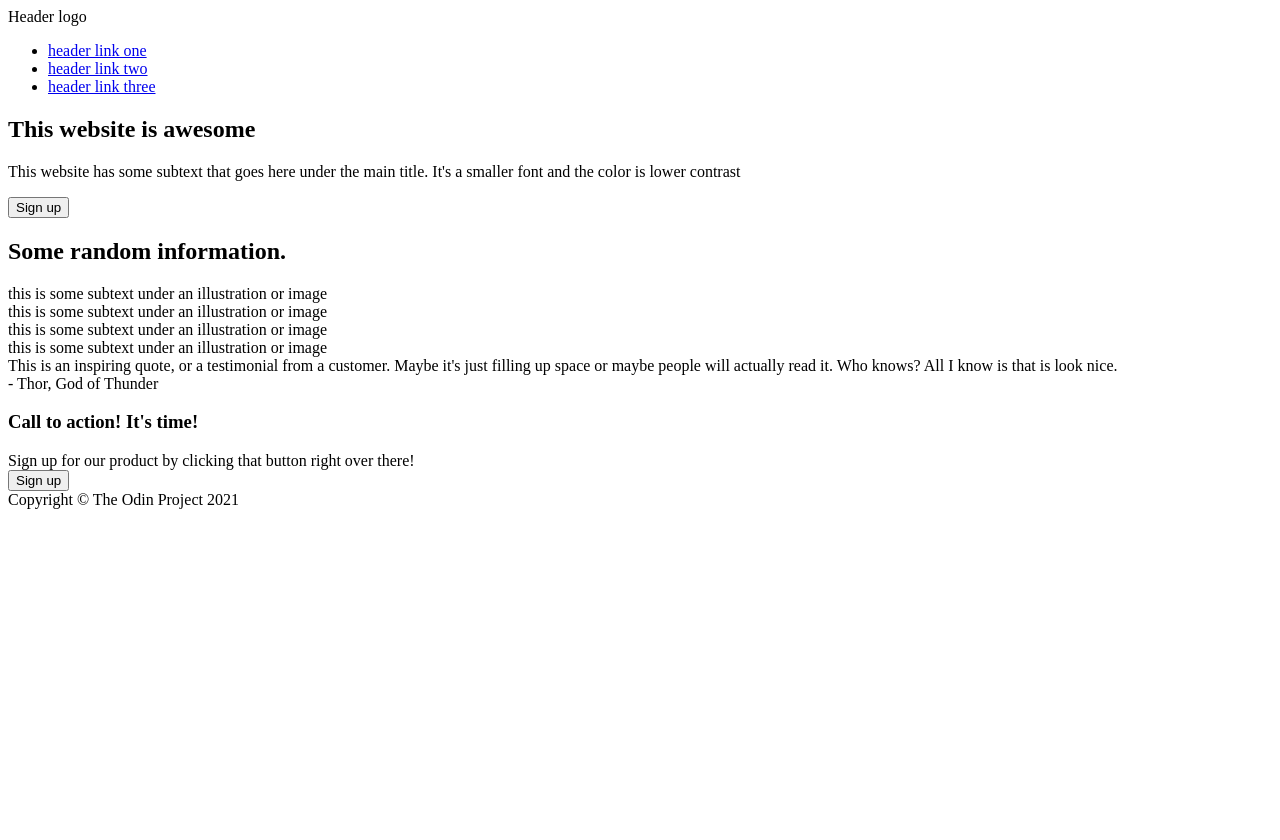
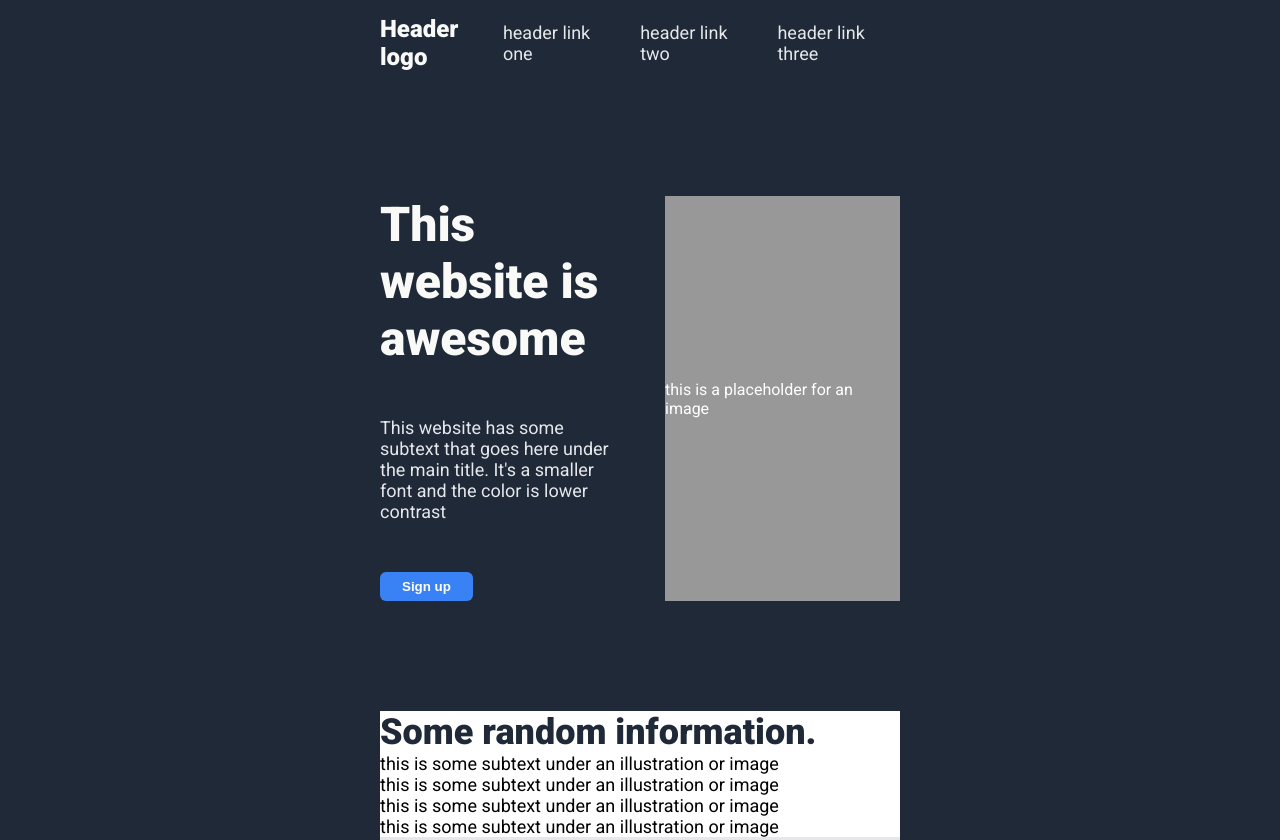
Before and after one commit to iyurchak/top_landing_page, a plain HTML site: page index.html in a window 1280 px wide. Shown: the top 840 px of the page. Before the commit the page ends 800 px from the top, so only its background shows below. Drawn offline with Linux system fonts and the light colour scheme.

Commit message:
Add styles to nav bar
Now nav bar has flex styling, footer is at the bottom of the page.
Also background colors and font colors were added.

```diff
--- a/index.html
+++ b/index.html
@@ -9,11 +9,9 @@
 </head>
 
 <body>
-    <div class="body">
-
     <nav>
         <div class="logo">Header logo</div>
-            <ul class="nav-bar">
+        <ul class="nav-link-bar">
             <li><a href="#">header link one</a></li>
             <li><a href="#">header link two</a></li>
             <li><a href="#">header link three</a></li>
@@ -28,7 +26,9 @@
                     color is lower contrast</p>
                 <button class="signup-button">Sign up</button>
             </div>
-                <div class="hero-image"></div>
+            <div class="hero-image">
+                this is a placeholder for an image
+            </div>
         </section>
 
         <section class="info-section">
@@ -72,6 +72,7 @@
         </section>
 
         <section class="signup-section">
+            <div class="singup-section-wrapper">
                 <h3>Call to action! It's time!</h3>
                 <div class="signup-info">
                     Sign up for our product by clicking that button right over there!
@@ -79,6 +80,7 @@
                 <button class="signup-section-button">
                     Sign up
                 </button>
+            </div>
         </section>
     </main>
 
@@ -87,8 +89,6 @@
             Copyright &#169; The Odin Project 2021
         </div>
     </footer>
-
-    </div>
 </body>
 
 </html>
--- a/styles.css
+++ b/styles.css
@@ -0,0 +1,141 @@
+@import url('https://fonts.googleapis.com/css2?family=Roboto:ital,wght@0,100..900;1,100..900&display=swap');
+
+* {
+    margin: 0;
+    padding: 0;
+}
+body {
+    font-family: "Roboto", sans-serif;
+    min-height: 100vh;
+    display: flex;
+    flex-direction: column;
+}
+main {
+    flex: 1;
+}
+ul {
+    list-style-type: none;
+}
+button {
+    border: none;
+    padding: 7px 22px;
+    font-weight: 900;
+    border-radius: 6px;
+}
+
+/* ---------------------------------------- */
+/* ---------------------------------------- */
+/* BACKGROUND COLORS */
+/* ---------------------------------------- */
+/* ---------------------------------------- */
+
+.info-section, .signup-section {
+    background-color: #fff;
+}
+.quote-section {
+    background-color: #e5e7eb;
+}
+body {
+    background-color: #1f2937;
+}
+.singup-section-wrapper {
+    background-color: #3882f6;
+}
+.signup-button {
+    background-color: #3882f6;
+}
+.signup-section-button {
+    background-color: #3882f6;
+}
+
+/* ---------------------------------------- */
+/* ---------------------------------------- */
+/* FONTS */
+/* ---------------------------------------- */
+/* ---------------------------------------- */
+.logo, .hero h1 {
+    color: #f9faf8;
+    font-weight: 900;
+}
+.logo {
+    font-size: 24px;
+}
+.hero h1 {
+    font-size: 48px;
+}
+.hero p, .nav-link-bar a, footer {
+    font-size: 18px;
+    color: #e5e7eb;
+}
+.nav-link-bar a {
+    text-decoration: none;
+}
+.info-section h2 {
+    font-size: 36px;
+    color: #1f2937;
+    font-weight: 900;
+}
+.square-subtext {
+    font-size: 18px;
+}
+.quote {
+    font-size: 36px;
+    color: #1f2937;
+    font-weight: 300;
+}
+.signup-section-button,
+ .singup-section-wrapper,
+  .signup-button {
+    color: #fff;
+}
+
+/* border */
+.signup-section-button {
+    border: 1px solid white;
+}
+
+
+/* paddings */
+nav, main, footer {
+    padding-inline: 380px;
+}
+
+/* NAV BAR */
+nav {
+    display: flex;
+    justify-content: space-between;
+    align-items: center;
+    margin-bottom: 60px;
+    padding-top: 15px;
+    padding-bottom: 15px;
+}
+.nav-link-bar {
+    display: flex;
+    gap: 25px;
+}
+
+
+/* LANDING */
+.landing-section {
+    display: flex;
+    padding-top: 50px;
+    padding-bottom: 110px;
+    gap: 50px;
+}
+
+.hero {
+    display: flex;
+    flex: 1 1 0px;
+    flex-direction: column;
+    align-items: flex-start;
+    gap: 50px;
+}
+
+.hero-image {
+    flex: 1 1 0px;
+    display: flex;
+    justify-content: center;
+    align-items: center;
+    background-color: rgb(152, 152, 152);
+    color: #fff;
+}
```
Lines whose indentation alone changed are shown as unchanged.
